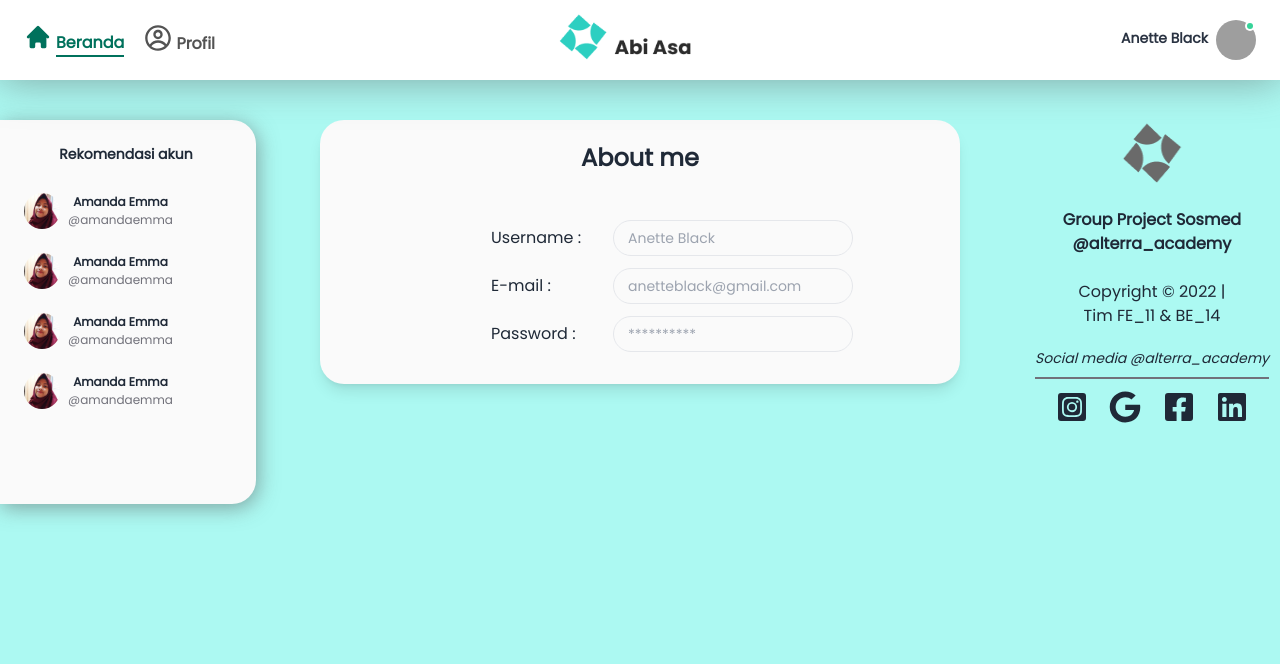
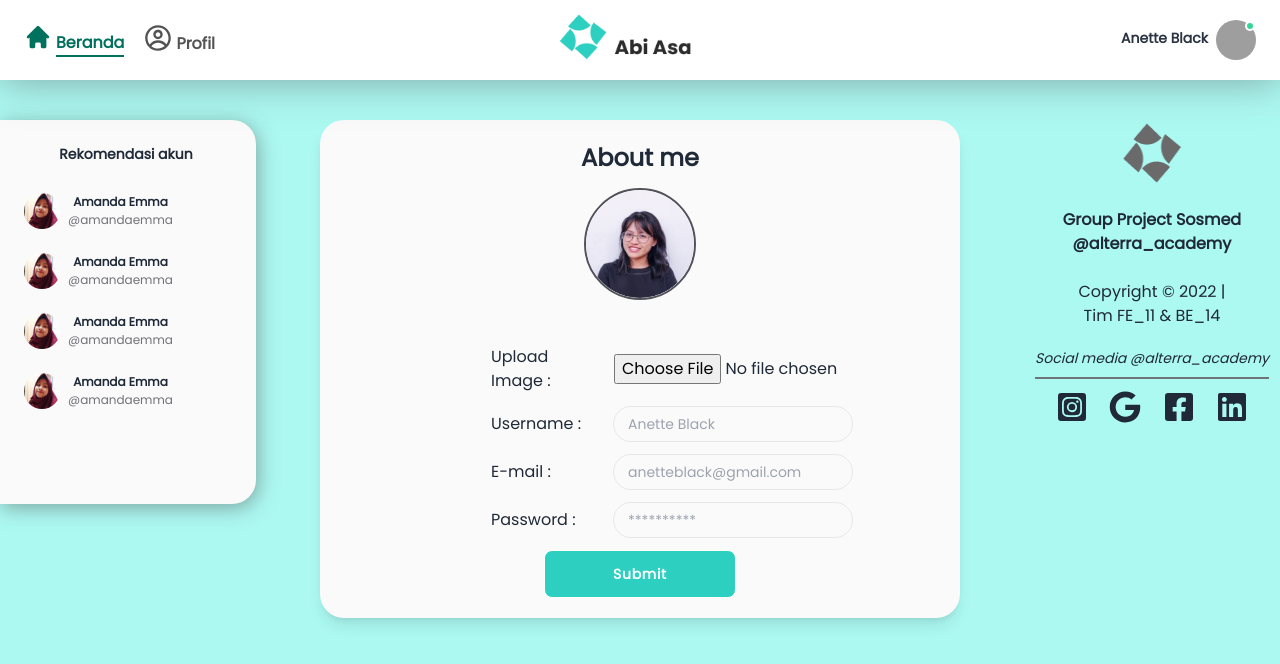
Before and after one commit to prysciladinda/Social-Media-Apps, a React (Vite) app: page /aboutme in a window 1280 px wide. Shown: the top 664 px of the page. Built offline with nearby package versions, Linux system fonts and the light colour scheme; grey boxes are pictures that could not be loaded; a web font is replaced by a local one.

Commit message:
refactor: add image accept atribut ing aboutme page

```diff
--- a/src/pages/aboutme.tsx
+++ b/src/pages/aboutme.tsx
@@ -3,6 +3,9 @@ import Input from "../components/Input";
 import Layout from "../components/Layout";
 import Navbar from "../components/navbar";
 import SideNav from "../components/sideNav";
+
+import Profil from "../assets/profile.png";
+import Button from "../components/buttonRegister";
 
 const Aboutme = () => {
   return (
@@ -14,10 +17,28 @@ const Aboutme = () => {
         </div>
         <div className="col-span-6">
           <div className="flex flex-col items-center w-full bg-zinc-50 rounded-3xl shadow-lg text-center p-5">
-            <p className="text-[24px] font-bold">About me</p>
-
+            <p className="text-[24px] font-bold mb-3">About me</p>
+            <img
+              className="w-28 h-28 border-2 border-zinc-600 rounded-full"
+              src={Profil}
+              alt="profil.png"
+            />
             <table className="w-9/12 mt-8 border-separate border-spacing-3">
               <tbody className="text-left">
+                <tr>
+                  <td className="pl-16">Upload Image :</td>
+                  <td className="item-center  rounded-full w-[15em]">
+                    <form action="">
+                      <input
+                        className="w-full"
+                        type="file"
+                        id="imgProfil"
+                        name="img"
+                        accept="image/*"
+                      />
+                    </form>
+                  </td>
+                </tr>
                 <tr>
                   <td className="pl-16">Username :</td>
                   <td className="item-center border rounded-full w-[15em]">
@@ -50,19 +71,7 @@ const Aboutme = () => {
                 </tr>
               </tbody>
             </table>
-
-            {/* <div className="flex flex-col">
-              <ul className="list-none">
-                <li>Username</li>
-                <li>E-mail</li>
-                <li>Password</li>
-              </ul>
-              <ul>
-                <li>Username</li>
-                <li>E-mail</li>
-                <li>Password</li>
-              </ul>
-            </div> */}
+            <Button id="submitAboutme" label="Submit" />
           </div>
         </div>
         <div className="col-span-3">
--- a/src/routes/index.tsx
+++ b/src/routes/index.tsx
@@ -14,9 +14,8 @@ import Profil from "../pages/profil";
 import Beranda from "../pages";
 import Login from "../pages/auth/Login";
 
-
-axios.defaults.baseURL =
-  "https://vitserver.swaggerhub.com/griffinhenry07/socialmedia/1.0.0/";
+// axios.defaults.baseURL =
+//   "https://vitserver.swaggerhub.com/griffinhenry07/socialmedia/1.0.0/";
 
 function App() {
   const [cookie, , removeCookie] = useCookies(["token"]);
```
